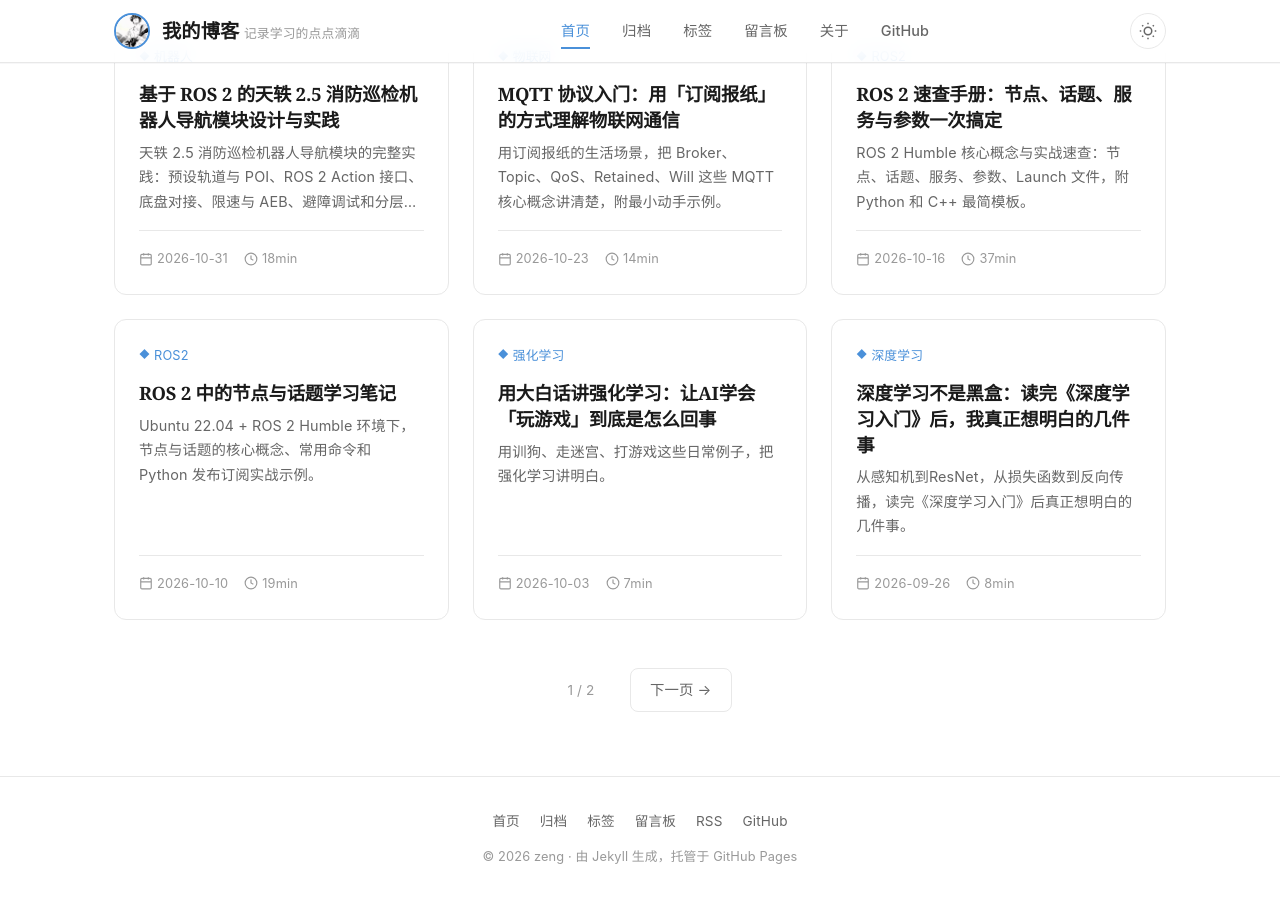
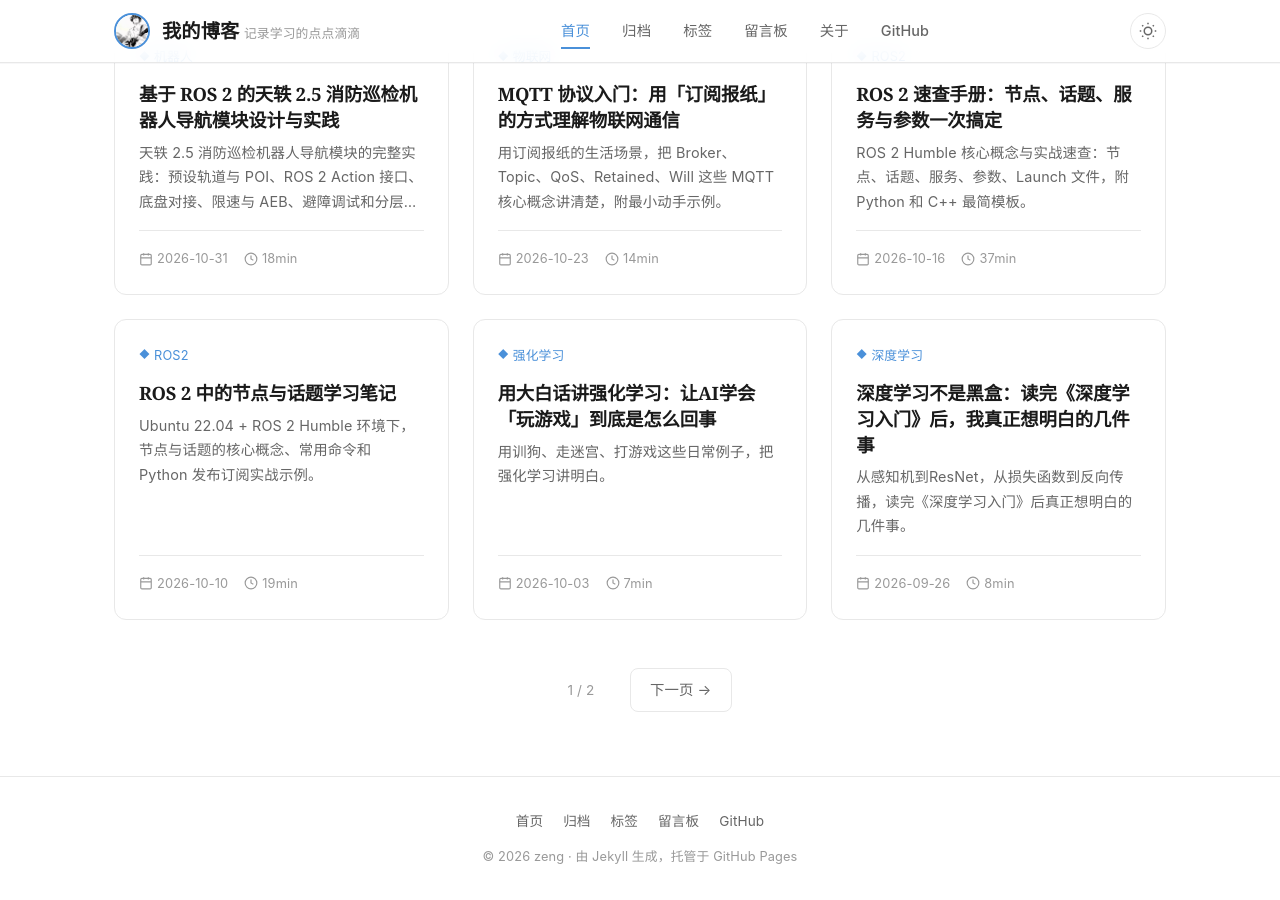
Before and after one commit to zeng417/zeng417.github.io, a Jekyll site: the page built from index.html, in a window 1280 px wide and 900 px high, scrolled down 655 px. Built offline with Jekyll 4.4.1, drawn with Linux system fonts in a browser that asks for light colours; the list of posts is cut into pages by our own code.

Commit message:
style: 移除首页与页脚的 RSS 入口
- hero 社交图标只保留 GitHub 与归档
- 页脚去掉 RSS 链接，feed.xml 仍照常生成给阅读器用

```diff
--- a/_includes/footer.html
+++ b/_includes/footer.html
@@ -5,7 +5,6 @@
       <a href="{{ '/archive.html' | relative_url }}">归档</a>
       <a href="{{ '/tags.html' | relative_url }}">标签</a>
       <a href="{{ '/guestbook.html' | relative_url }}">留言板</a>
-      <a href="{{ '/feed.xml' | relative_url }}">RSS</a>
       <a href="{{ site.social.links.first }}" target="_blank" rel="noopener">GitHub</a>
     </nav>
     <p class="footer-copy">&copy; {{ site.time | date: '%Y' }} {{ site.author.name }} · 由 Jekyll 生成，托管于 GitHub Pages</p>
--- a/_layouts/home.html
+++ b/_layouts/home.html
@@ -18,9 +18,6 @@
     <div class="hero-social">
       <a href="{{ site.social.links.first }}" target="_blank" rel="noopener" title="GitHub">
         <svg width="20" height="20" viewBox="0 0 24 24" fill="currentColor"><path d="M12 0C5.37 0 0 5.37 0 12c0 5.31 3.435 9.795 8.205 11.385.6.105.825-.255.825-.57 0-.285-.015-1.23-.015-2.235-3.015.555-3.795-.735-4.035-1.41-.135-.345-.72-1.41-1.23-1.695-.42-.225-1.02-.78-.015-.795.945-.015 1.62.87 1.845 1.23 1.08 1.815 2.805 1.305 3.495.99.105-.78.42-1.305.765-1.605-2.67-.3-5.46-1.335-5.46-5.925 0-1.305.465-2.385 1.23-3.225-.12-.3-.54-1.53.12-3.18 0 0 1.005-.315 3.3 1.23.96-.27 1.98-.405 3-.405s2.04.135 3 .405c2.295-1.56 3.3-1.23 3.3-1.23.66 1.65.24 2.88.12 3.18.765.84 1.23 1.905 1.23 3.225 0 4.605-2.805 5.625-5.475 5.925.435.375.81 1.095.81 2.22 0 1.605-.015 2.895-.015 3.3 0 .315.225.69.825.57A12.02 12.02 0 0 0 24 12c0-6.63-5.37-12-12-12z"/></svg>
-      </a>
-      <a href="{{ '/feed.xml' | relative_url }}" title="RSS">
-        <svg width="20" height="20" viewBox="0 0 24 24" fill="none" stroke="currentColor" stroke-width="2"><path d="M4 11a9 9 0 0 1 9 9M4 4a16 16 0 0 1 16 16"/><circle cx="5" cy="19" r="1"/></svg>
       </a>
       <a href="{{ '/archive.html' | relative_url }}" title="归档">
         <svg width="20" height="20" viewBox="0 0 24 24" fill="none" stroke="currentColor" stroke-width="2"><path d="M21 8v13H3V8M1 3h22v5H1zM10 12h4"/></svg>
```
